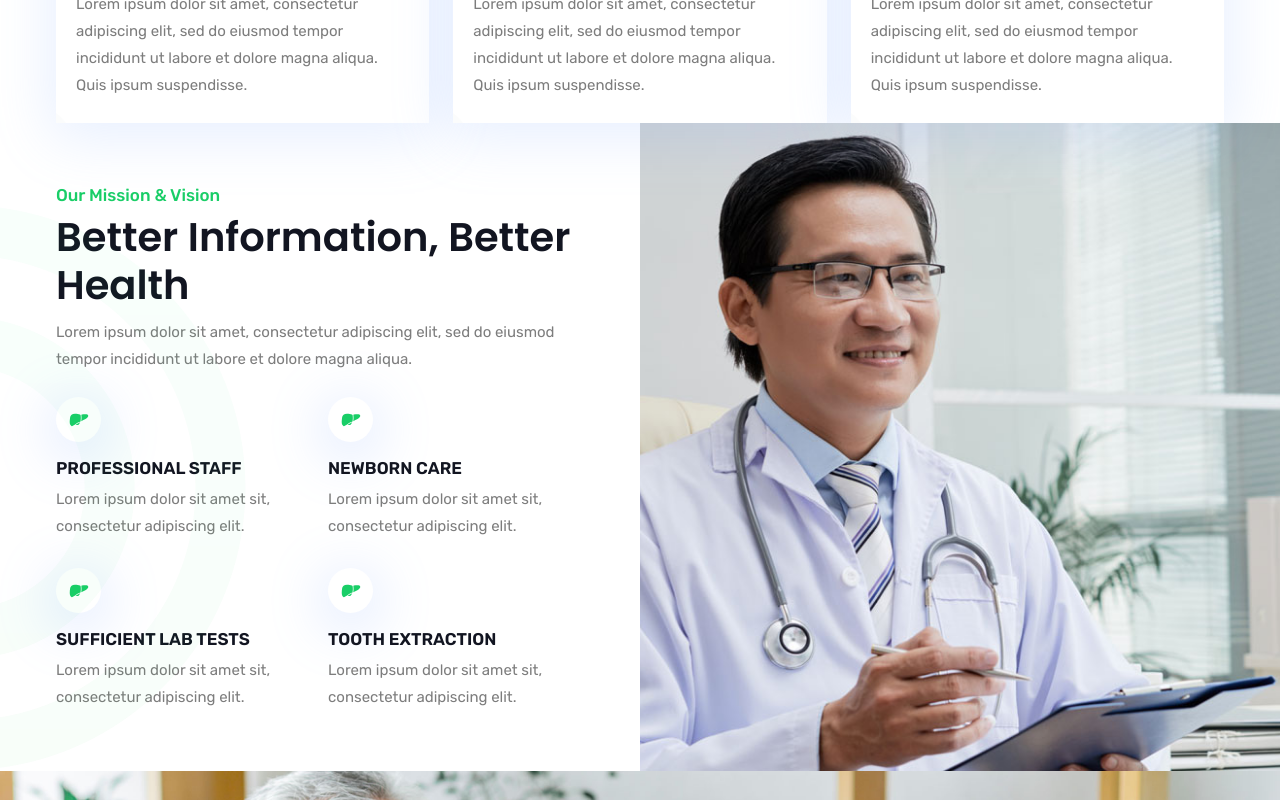
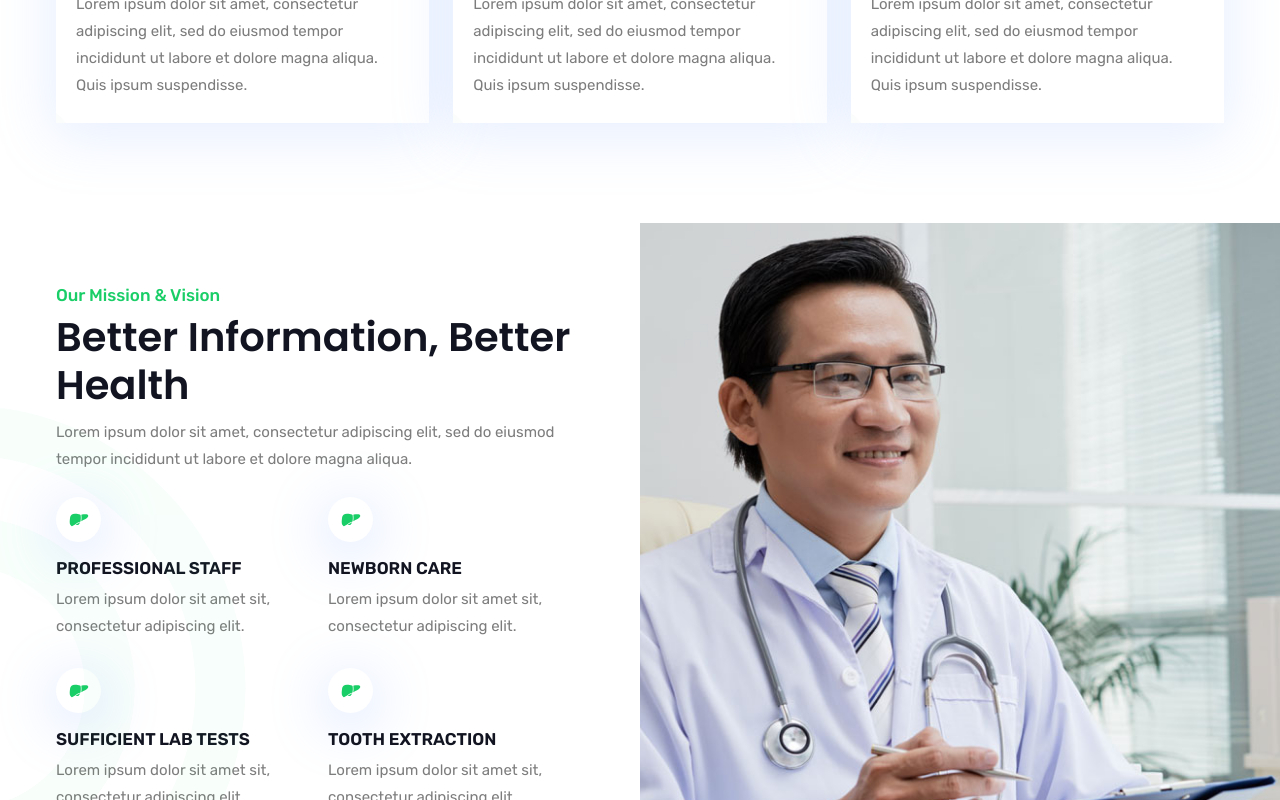
Before and after one commit to taiwo-adewale/apex-care, a React (Vite) app: page /about in a window 1280 px wide. Shown: the part 1440-2240 px from the top of the page. Built offline with nearby package versions, Linux system fonts and the light colour scheme.

Commit message:
refactor

```diff
--- a/src/containers/Feedback.jsx
+++ b/src/containers/Feedback.jsx
@@ -20,7 +20,7 @@ const Feedback = ({ bgShape }) => {
   };
 
   return (
-    <Section className="relative">
+    <Section padding={true} className="relative">
       <div className="container">
         <SectionTitle
           center={true}
--- a/src/containers/MissionAndVision.jsx
+++ b/src/containers/MissionAndVision.jsx
@@ -7,7 +7,7 @@ import shape3 from "../assets/shape-3.png";
 
 const MissionAndVision = () => {
   return (
-    <Section className="relative">
+    <Section padding={true} className="relative">
       <div className="container lg:px-0 lg:mx-0 lg:max-w-none lg:w-full">
         <div className="grid grid-cols-1 lg:grid-cols-2">
           <div
```
